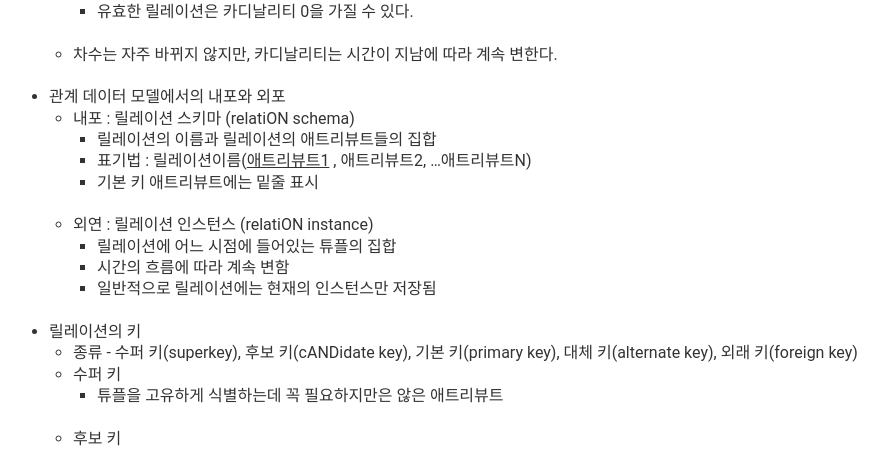
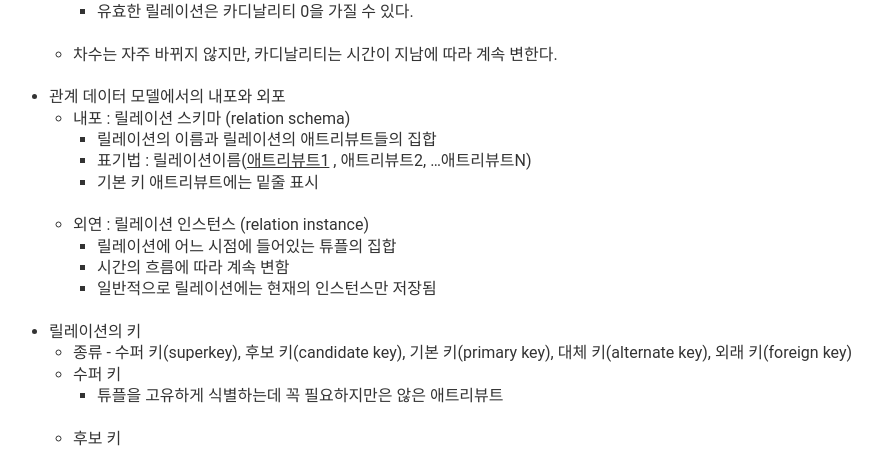
Before and after one commit to sungjunyoung/sungjunyoung.github.io_deprecated, a Jekyll site: the page built from _posts/2017-04-17-database-mid-term.md, in a window 1280 px wide and 900 px high, scrolled down 3870 px. Shown: the part 151-600 px from the top of the window, without its empty margins (175-1063 px from the left). Built offline with Jekyll 4.4.1, drawn with Linux system fonts in a browser that asks for light colours; comment, search, counter and statistics services are not loaded.

Commit message:
오타수정

```diff
--- a/_posts/2017-04-17-database-mid-term.md
+++ b/_posts/2017-04-17-database-mid-term.md
@@ -84,16 +84,16 @@ header: 17-1 학기 데이터베이스 중간고사 정리
 		- 유효한 릴레이션은 카디날리티 0을 가질 수 있다.
 	- 차수는 자주 바뀌지 않지만, 카디날리티는 시간이 지남에 따라 계속 변한다.
 - 관계 데이터 모델에서의 내포와 외포
-	- 내포 : 릴레이션 스키마 (relatiON schema)
+	- 내포 : 릴레이션 스키마 (relation schema)
 		- 릴레이션의 이름과 릴레이션의 애트리뷰트들의 집합
 		- 표기법 : 릴레이션이름(<U>애트리뷰트1</U> , 애트리뷰트2, …애트리뷰트N)
 		- 기본 키 애트리뷰트에는 밑줄 표시
-	- 외연 : 릴레이션 인스턴스 (relatiON instance)
+	- 외연 : 릴레이션 인스턴스 (relation instance)
 		- 릴레이션에 어느 시점에 들어있는 튜플의 집합
 		- 시간의 흐름에 따라 계속 변함
 		- 일반적으로 릴레이션에는 현재의 인스턴스만 저장됨
 - 릴레이션의 키
-	- 종류 - 수퍼 키(superkey), 후보 키(cANDidate key), 기본 키(primary key), 대체 키(alternate key), 외래 키(foreign key)
+	- 종류 - 수퍼 키(superkey), 후보 키(candidate key), 기본 키(primary key), 대체 키(alternate key), 외래 키(foreign key)
 	- 수퍼 키
 		- 튜플을 고유하게 식별하는데 꼭 필요하지만은 않은 애트리뷰트
 	- 후보 키
```
